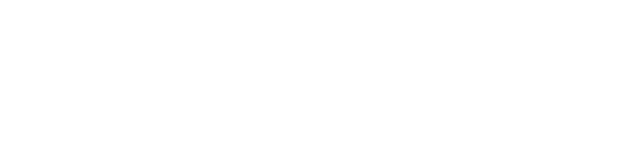
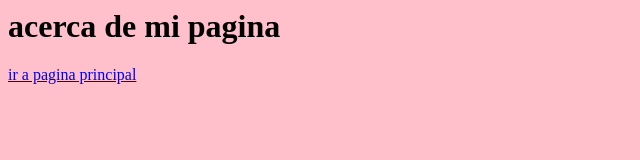
Before and after one commit to alyymn0012/github.io, a plain HTML site: page paginas/acerca_de.html in a window 1280 px wide. Shown: the whole page, without its empty margins (0-640 px from the left). Drawn offline with Linux system fonts and the light colour scheme.

Commit message:
Update acerca_de.html

```diff
--- a/paginas/acerca_de.html
+++ b/paginas/acerca_de.html
@@ -1,4 +1,11 @@
 <html>
-  <head> </head>
+  <head>
+  <link rel="stylesheet"type="text/css" href="../css/estilos.css">
+    <title>Acerca de mi pagina</title>
+    </head>
+  <body>
+    <h1>acerca de mi pagina</h1>
+    <a href="../index.html">ir a pagina principal</a>
+  </body>
 
 </html>
```
